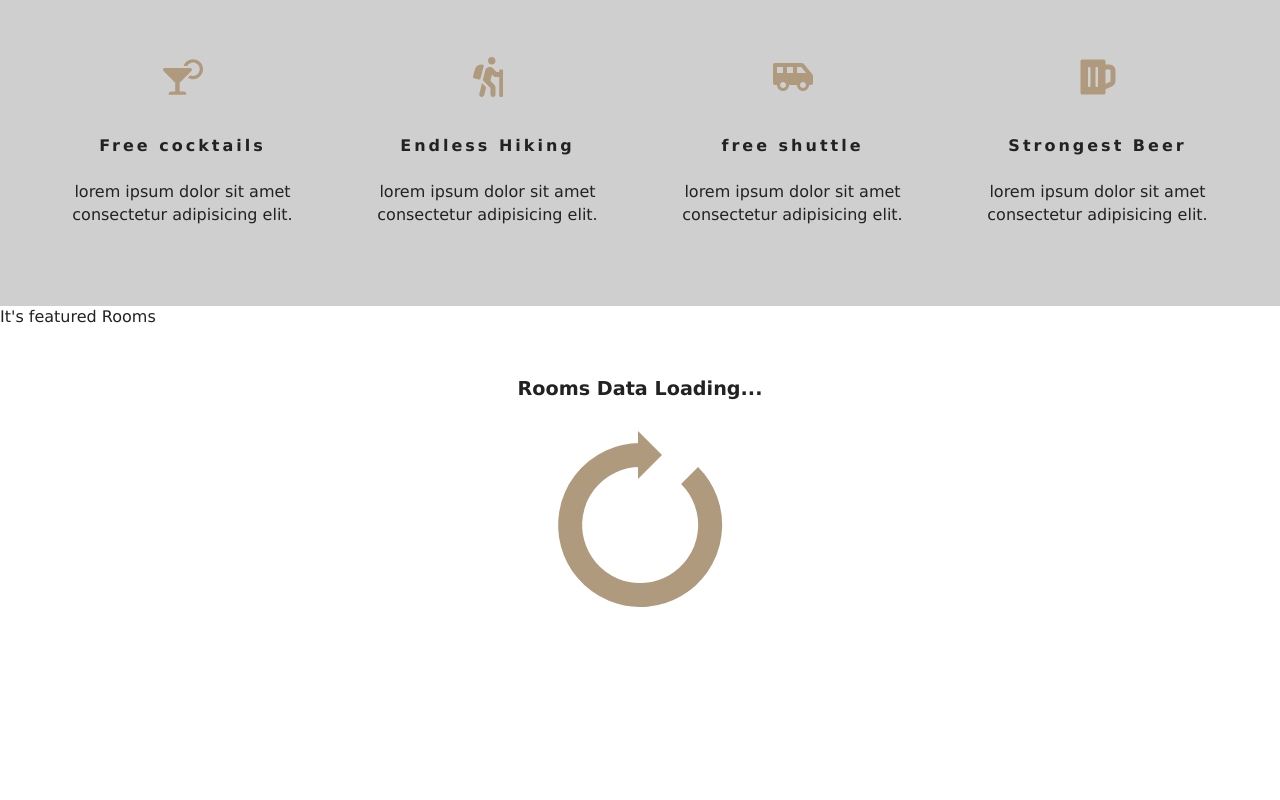
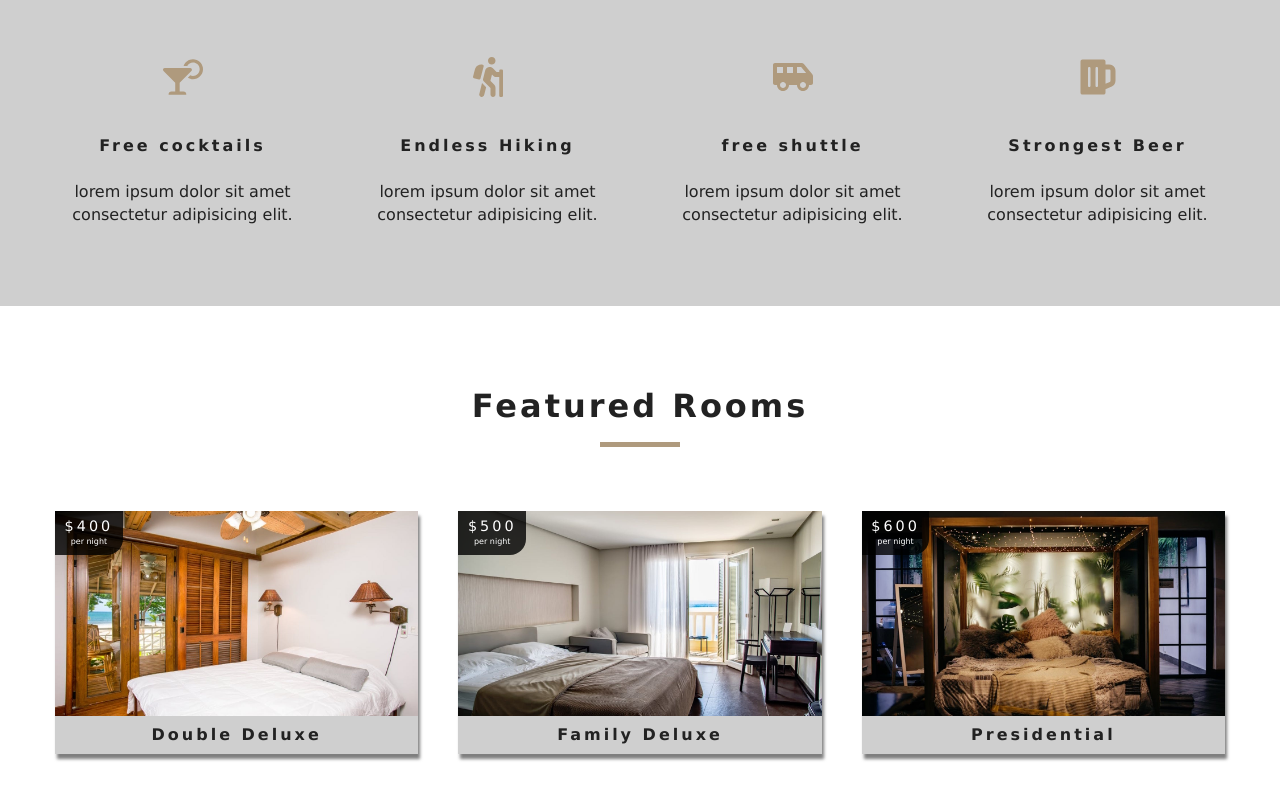
Before and after one commit to EriMiwa/resort-app, a React (Create React App) app: page / in a window 1280 px wide. Shown: the part 950-1750 px from the top of the page. Before the commit the page ends 1581 px from the top, so only its background shows below. Built offline with nearby package versions, Linux system fonts and the light colour scheme.

Commit message:
implement Room component

```diff
--- a/src/components/FeaturedRooms.js
+++ b/src/components/FeaturedRooms.js
@@ -1,19 +1,25 @@
 import React, { Component } from 'react';
 import {RoomContext} from '../context';
 import Loading from "./Loading";
+import Room from './Room';
+import Title from './Title';
 
 export default class FeaturedRooms extends Component {
   static contextType = RoomContext;
 
   render() {
-    const {featuredRooms: rooms} = this.context;
-    console.log(rooms)
+    let {loading, featuredRooms: rooms} = this.context;
+    rooms = rooms.map(room => {
+      return <Room key={room.id} room={room} />
+    })
 
     return (
-      <div>
-        It's featured Rooms
-        <Loading/>
-      </div>
+      <section className="featured-rooms">
+        <Title title="featured rooms"/>
+        <div className="featured-rooms-center">
+          {loading ? <Loading/> : rooms}
+        </div>
+      </section>
     )
   }
 }
--- /dev/null
+++ b/src/components/Room.js
@@ -0,0 +1,31 @@
+import React from 'react';
+import {Link} from 'react-router-dom';
+import defaultImg from '../images/room-1.jpeg';
+import PropTypes from 'prop-types';
+
+export default function Room({room}) {
+  const {name, slug, images, price} = room;
+
+  return (
+    <article className="room">
+      <div className="img-container">
+        <img src={images[0] || defaultImg} alt="single room"/>
+        <div className="price-top">
+          <h6>${price}</h6>
+          <p>per night</p>
+        </div>
+        <Link to={`/rooms/${slug}`} className="btn-primary room-link">Features</Link>
+      </div>
+      <p className="room-info">{name}</p>
+    </article>
+  );
+}
+
+Room.propTypes = {
+  room: PropTypes.shape({
+    name: PropTypes.string.isRequired,
+    slug: PropTypes.string.isRequired,
+    images: PropTypes.arrayOf(PropTypes.string).isRequired,
+    price: PropTypes.number.isRequired,
+  })
+};
```
